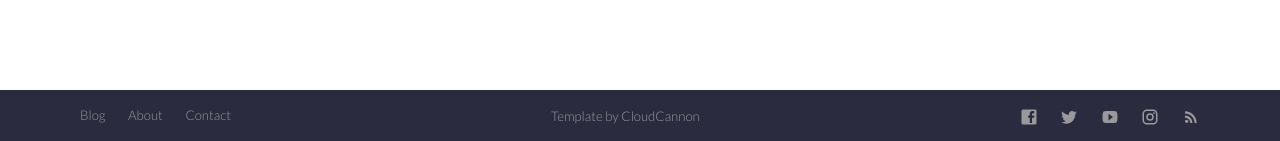
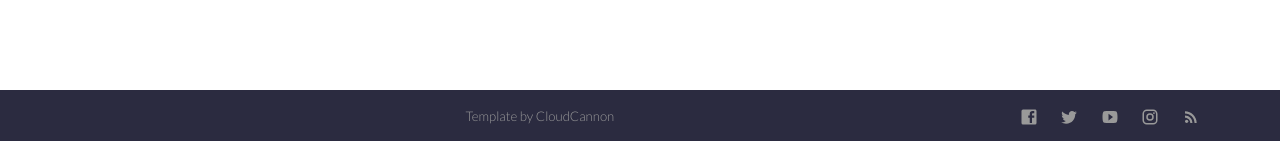
Before and after one commit to marc-groupsite/be-keen-marketing, a Jekyll site: the page built from about.html, in a window 1280 px wide and 900 px high, scrolled down 875 px. Shown: the part 756-897 px from the top of the window. Built offline with Jekyll 4.4.1, drawn with Linux system fonts in a browser that asks for light colours; nearby versions of some CDN libraries.

Commit message:
Update footer.yml

```diff
--- a/_data/footer.yml
+++ b/_data/footer.yml
@@ -1,10 +1,4 @@
 left_links:
-  - name: Blog
-    link: /blog/
-  - name: About
-    link: /about/
-  - name: Contact
-    link: /contact/
 right_links:
   - name:
     link: https://facebook.com/cloudcannon
```
